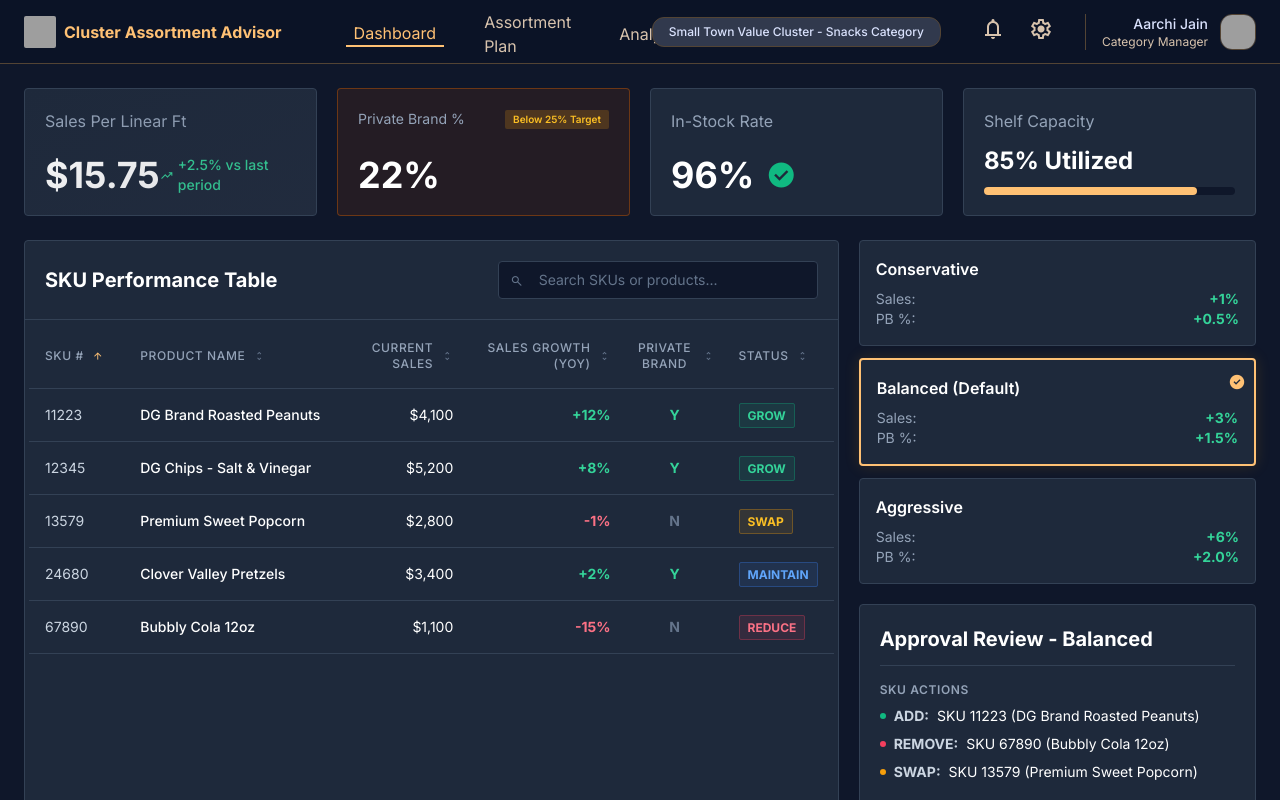
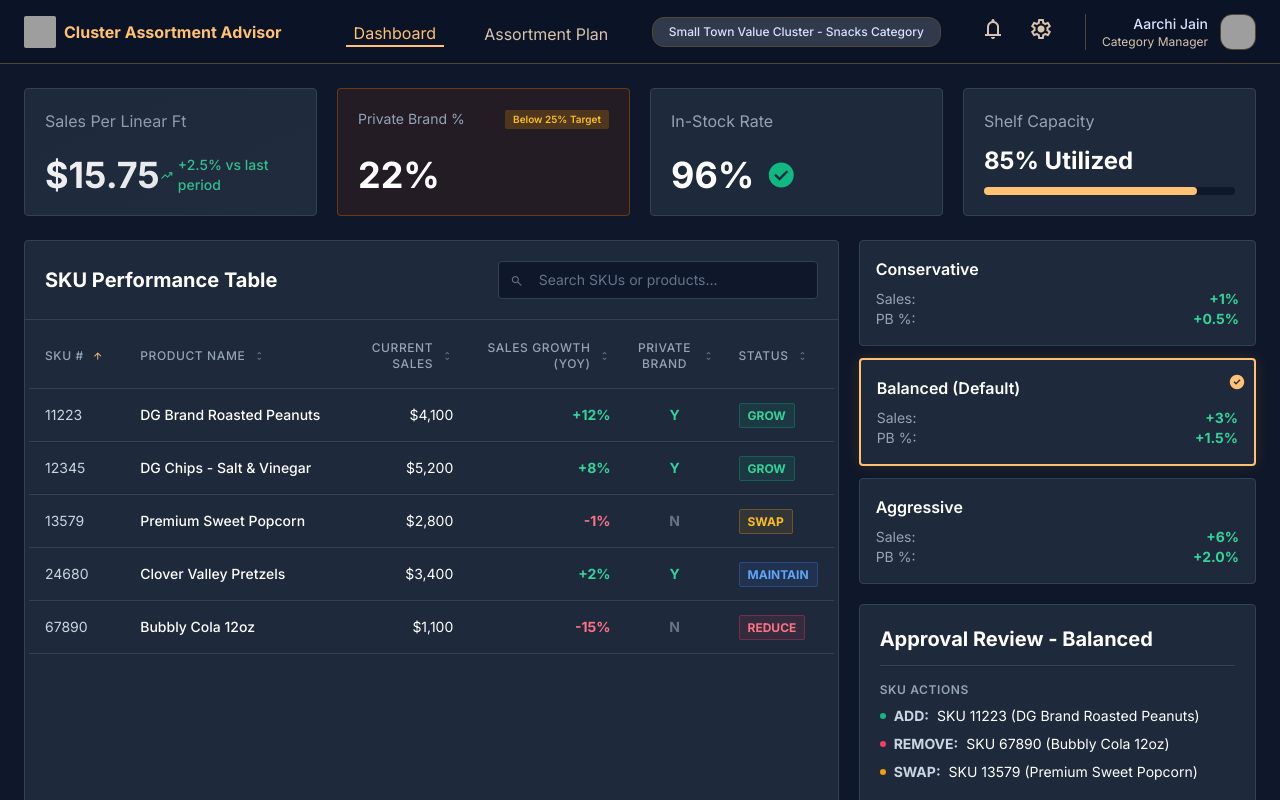
Before and after one commit to p67428378-afk/test2, a React (Vite) app in the folder client/: page / in a window 1280 px wide. Shown: the top 800 px of the page. Built offline with nearby package versions, Linux system fonts and the light colour scheme; no server answers; grey boxes are pictures that could not be loaded.

Commit message:
fix(SCRUM-465): fix navigation item truncation and header overlapping layout issues

```diff
--- a/client/src/components/layout/AppLayout.jsx
+++ b/client/src/components/layout/AppLayout.jsx
@@ -5,36 +5,38 @@ export default function AppLayout({ children }) {
     <div className="min-h-screen bg-[#0f172a] text-[#f8fafc] font-sans antialiased">
       {/* TopNavBar */}
       <nav className="bg-surface border-b border-outline-variant docked full-width top-0 flat no shadows flex justify-between items-center w-full px-container-padding h-16 max-w-full gap-6">
-        <div className="flex items-center gap-6 min-w-0">
+        <div className="flex items-center gap-6 min-w-0 flex-1">
           <div className="font-headline-md text-headline-md font-bold text-primary flex items-center gap-2 shrink-0">
             <img
               alt="DG Logo"
               className="w-8 h-8 rounded"
               src="https://lh3.googleusercontent.com/aida-public/AB6AXuBp4Ucsfh9nukx5Pfz34HJxht_Q5F5FVDBepcNn8uPer0AfDDNUbYUrp7pZgIoaWHlbqcTrugpMWTYR20ytBAT3DknjGkLjAYSfjFgQ-zWNfZO2pFay4Im1hIPDcOOpZdnuskFRN6a49jRnbLo40BLuvRpKjPeoHCIHIY0RrVOZv2iKQFAozM214kbDLVdhw7WNHfLbHjniEw1CfrYkv3jcPeffndZ92R6kyKP3ekqpZZdJ-PU0pajCgWdnpAIuIURtnZ0tYOuX1X1F"
             />
-            <span className="hidden sm:inline">Cluster Assortment Advisor</span>
+            <span className="hidden sm:inline shrink-0">
+              Cluster Assortment Advisor
+            </span>
           </div>
-          <div className="hidden md:flex items-center h-full gap-8 ml-10">
+          <div className="hidden md:flex items-center h-full gap-8 ml-10 shrink-0">
             <a
-              className="h-full flex items-center text-primary border-b-2 border-primary px-2 pt-1 font-label-caps text-label-caps cursor-pointer active:scale-95 duration-200"
+              className="h-full flex items-center text-primary border-b-2 border-primary px-2 pt-1 font-label-caps text-label-caps cursor-pointer active:scale-95 duration-200 shrink-0"
               href="#"
             >
               Dashboard
             </a>
             <a
-              className="h-full flex items-center text-on-surface-variant hover:text-white px-2 pt-1 transition-colors font-label-caps text-label-caps cursor-pointer active:scale-95 duration-200"
+              className="h-full flex items-center text-on-surface-variant hover:text-white px-2 pt-1 transition-colors font-label-caps text-label-caps cursor-pointer active:scale-95 duration-200 shrink-0"
               href="#"
             >
               Assortment Plan
             </a>
             <a
-              className="h-full flex items-center text-on-surface-variant hover:text-white px-2 pt-1 transition-colors font-label-caps text-label-caps cursor-pointer active:scale-95 duration-200"
+              className="h-full flex items-center text-on-surface-variant hover:text-white px-2 pt-1 transition-colors font-label-caps text-label-caps cursor-pointer active:scale-95 duration-200 shrink-0"
               href="#"
             >
               Analytics
             </a>
             <a
-              className="h-full flex items-center text-on-surface-variant hover:text-white px-2 pt-1 transition-colors font-label-caps text-label-caps cursor-pointer active:scale-95 duration-200"
+              className="h-full flex items-center text-on-surface-variant hover:text-white px-2 pt-1 transition-colors font-label-caps text-label-caps cursor-pointer active:scale-95 duration-200 shrink-0"
               href="#"
             >
               History
@@ -42,10 +44,10 @@ export default function AppLayout({ children }) {
           </div>
         </div>
         <div className="flex items-center gap-6 shrink-0 ml-auto">
-          <span className="bg-surface-bright px-4 py-1.5 rounded-full text-xs font-medium border border-outline-variant text-on-surface whitespace-nowrap mr-2">
+          <span className="bg-surface-bright px-4 py-1.5 rounded-full text-xs font-medium border border-outline-variant text-on-surface whitespace-nowrap mr-2 shrink-0">
             Small Town Value Cluster - Snacks Category
           </span>
-          <div className="flex items-center gap-2">
+          <div className="flex items-center gap-2 shrink-0">
             <button className="p-2 hover:bg-surface-variant rounded-full transition-colors text-on-surface-variant">
               <span className="material-symbols-outlined">notifications</span>
             </button>
@@ -53,7 +55,7 @@ export default function AppLayout({ children }) {
               <span className="material-symbols-outlined">settings</span>
             </button>
           </div>
-          <div className="flex items-center gap-3 pl-4 border-l border-outline-variant">
+          <div className="flex items-center gap-3 pl-4 border-l border-outline-variant shrink-0">
             <div className="text-right hidden sm:block">
               <div className="text-sm font-medium text-on-surface">
                 Aarchi Jain
```
